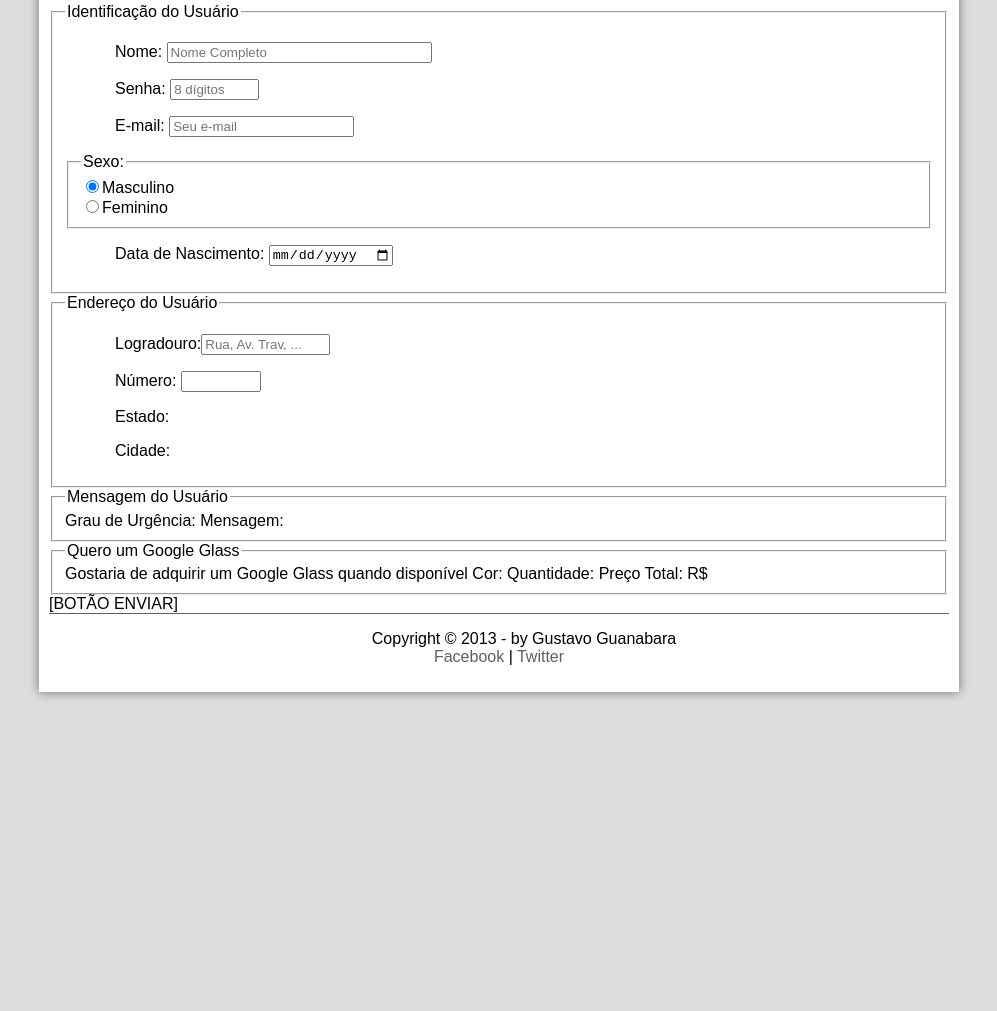
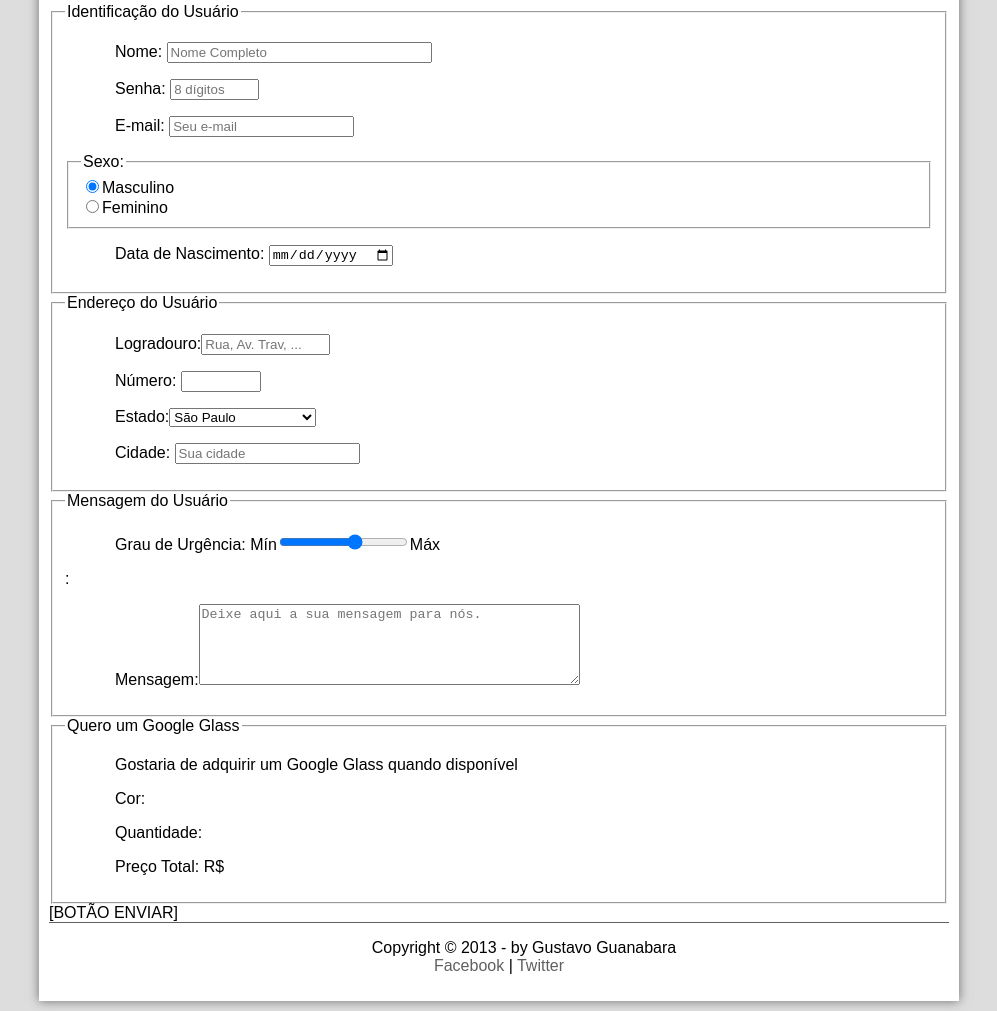
Before and after one commit to Adilson141192/html5, a plain HTML site: page ola-mundo/projeto-glass-html5/_textos/fale-conosco-txt.html in a window 1280 px wide. Shown: the part 311-1322 px from the top of the page, without its empty margins (141-1138 px from the left). Before the commit the page ends 1013 px from the top, so only its background shows below. Drawn offline with Linux system fonts and the light colour scheme.

Commit message:
042524 aula34

```diff
--- a/ola-mundo/projeto-glass-html5/_textos/fale-conosco-txt.html
+++ b/ola-mundo/projeto-glass-html5/_textos/fale-conosco-txt.html
@@ -48,7 +48,8 @@
                     </hgroup>
                 </header>
 
-                <form action="">
+                <form method="post" id="fcontado" action="mailto:contato@cursoemvideo.com">
+
                     <fieldset id="usuario">
                         <legend>Identificação do Usuário</legend>
                             <p><label for="cNome">Nome:</label> <input type="text" name="tNome" id="cNome" size="30" maxlength="50" placeholder="Nome Completo"></p>
@@ -66,23 +67,40 @@
                     <fieldset id="endereco">
                         <legend>Endereço do Usuário</legend>
                             <p><label for="tRua">Logradouro:</label><input type="text" name="tRua" id="cRua" size="13" maxlenght="80" placeholder="Rua, Av. Trav, ..."></p>
-                            <p>Número: <input type="number" name="tNum" id="cNum" min="0" max="99999"></p>
-                            <p>Estado:</p>
-                            <p>Cidade:</p>
+                            <p><label for="cNum">Número:</label> <input type="number" name="tNum" id="cNum" min="0" max="99999"></p>
+                            <p><label for="cEst">Estado:</label><select name="tEst" id="cEst">
+                                <optgroup label="Região Sudeste">
+                                    <option value="RJ">Rio de Janeiro</option>
+                                    <option value="SP" selected>São Paulo</option>
+                                    <option value="MG">Minas Gerais</option>
+                                </optgroup>
+                                <optgroup label="Região Sul">
+                                    <option value="PR">Paraná</option>
+                                    <option value="SC">Santa catarina</option>
+                                    <option value="RS">Rio Grande do Sul</option>
+                                </optgroup>
+                            </select></p>
+                            <p><label for="cCid">Cidade:</label> <input type="text" name="tCid" id="cCid" maxlength="40" size="20" placeholder="Sua cidade" list="cidades"></p>
+                            <datalist id="cidades">
+                                <option value="Rio de Janeiro"></option>
+                                <option value="Nova Iguaçu"></option>
+                                <option value="Niteroi"></option>
+                                <option value="Belford Roxo"></option>
+                            </datalist>
                     </fieldset>
 
                     <fieldset id="mensagem">
                         <legend>Mensagem do Usuário</legend>
-                            Grau de Urgência:
-                            Mensagem:
+                            <p><label for="cUrg">Grau de Urgência:</label>   Mín<input type="range" name="tUrg" id="cUrg" min="0" max="10" step="2">Máx</p>:
+                            <p><label for="cMsg">Mensagem:</label><textarea name="tMsg" id="cMsg" cols="45" rows="5" placeholder="Deixe aqui a sua mensagem para nós."></textarea></p>
                     </fieldset>
 
                     <fieldset id="pedido">
                         <legend>Quero um Google Glass</legend>
-                            Gostaria de adquirir um Google Glass quando disponível
-                            Cor:
-                            Quantidade:
-                            Preço Total: R$
+                            <p><label for="cPed">Gostaria de adquirir um Google Glass quando disponível</label></p>
+                            <p><label for="cCor">Cor:</label></p>
+                            <p><label for="cQtd">Quantidade:</label></p>
+                            <p><label for="cTot">Preço Total: R$</label></p>
                     </fieldset>
 
                     [BOTÃO ENVIAR]
```
